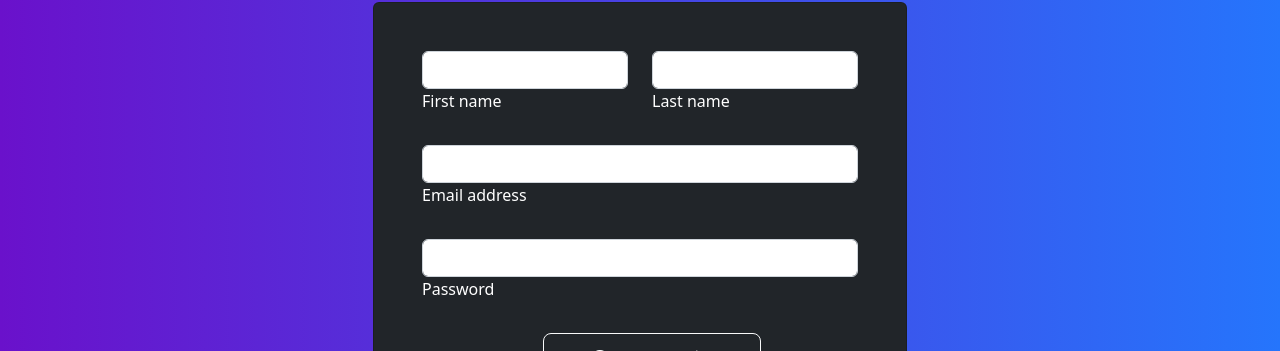
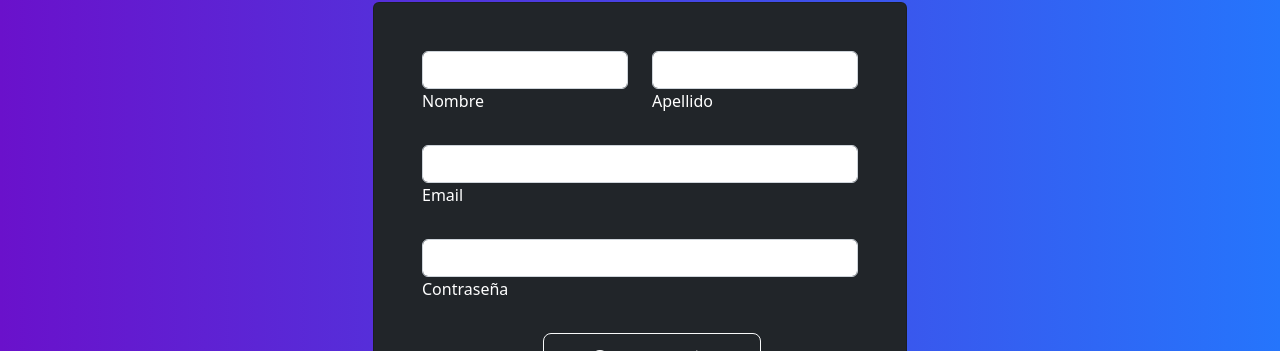
Before and after one commit to Lucianosolari/tpi-lab-III, a React (Create React App) app: page /login/signup in a window 1280 px wide. Shown: the part 102-453 px from the top of the page. Built offline with nearby package versions, Linux system fonts and the light colour scheme.

Commit message:
Cambios en login y sign up

```diff
--- a/src/components/Login/Login.js
+++ b/src/components/Login/Login.js
@@ -42,7 +42,7 @@ const Login = () => {
 
                     <p class="small mb-5 pb-lg-2">
                       <a class="text-white-50" href="#!">
-                        ¿Olvidaste tu contraseña?
+                        ¿Olvidó su contraseña?
                       </a>
                     </p>
 
@@ -68,7 +68,7 @@ const Login = () => {
 
                   <div>
                     <p class="mb-0">
-                      ¿No tienes una cuenta?{" "}
+                      ¿No tiene una cuenta?{" "}
                       <Link class="text-white-50 fw-bold" to="signup">
                         Crear cuenta
                       </Link>
--- a/src/components/SignUp/SignUp.js
+++ b/src/components/SignUp/SignUp.js
@@ -23,7 +23,7 @@ export const SignUp = () => {
                               class="form-control"
                             />
                             <label class="form-label" for="form3Example1">
-                              First name
+                              Nombre
                             </label>
                           </div>
                         </div>
@@ -35,7 +35,7 @@ export const SignUp = () => {
                               class="form-control"
                             />
                             <label class="form-label" for="form3Example2">
-                              Last name
+                              Apellido
                             </label>
                           </div>
                         </div>
@@ -48,7 +48,7 @@ export const SignUp = () => {
                           class="form-control"
                         />
                         <label class="form-label" for="form3Example3">
-                          Email address
+                          Email
                         </label>
                       </div>
 
@@ -59,7 +59,7 @@ export const SignUp = () => {
                           class="form-control"
                         />
                         <label class="form-label" for="form3Example4">
-                          Password
+                          Contraseña
                         </label>
                       </div>
                       <div class="form-check d-flex justify-content-center mb-4">
```
